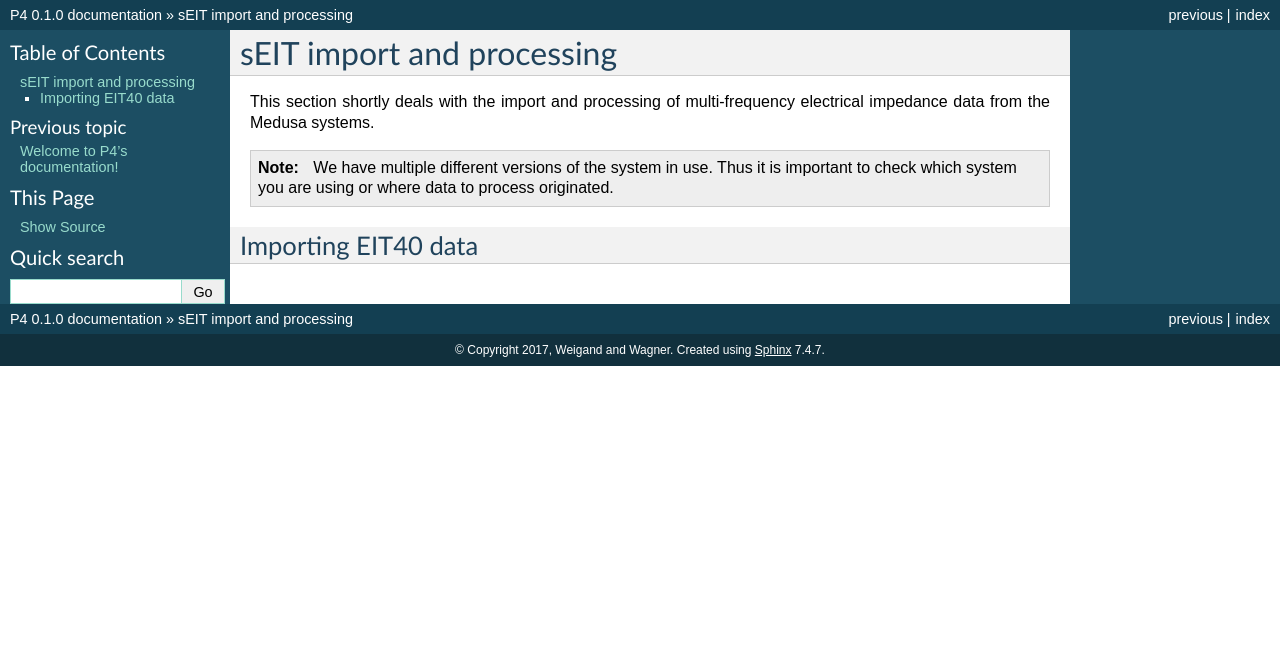
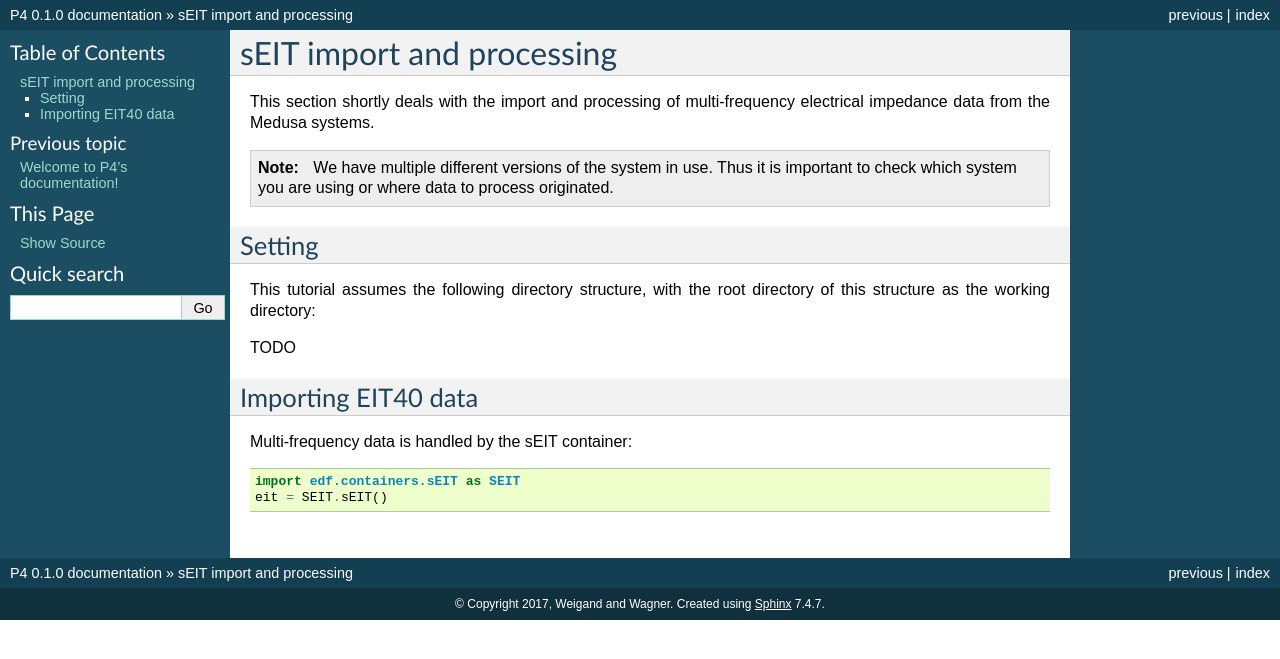
Before and after one commit to geophysics-ubonn/reda, a Sphinx documentation site: the page built from doc/sphinx/seit.rst, in a window 1280 px wide. Shown: the top 659 px of the page. Built offline with Sphinx 7.4.7, drawn with Linux system fonts in a browser that asks for light colours.

Commit message:
documentation

```diff
--- a/doc/sphinx/seit.rst
+++ b/doc/sphinx/seit.rst
@@ -10,6 +10,19 @@ electrical impedance data from the Medusa systems.
     important to check which system you are using or where data to process
     originated.
 
+Setting
+-------
+
+This tutorial assumes the following directory structure, with the root
+directory of this structure as the working directory:
+
+
+TODO
 
 Importing EIT40 data
 --------------------
+
+Multi-frequency data is handled by the sEIT container: ::
+
+    import edf.containers.sEIT as SEIT
+    eit = SEIT.sEIT()
```
